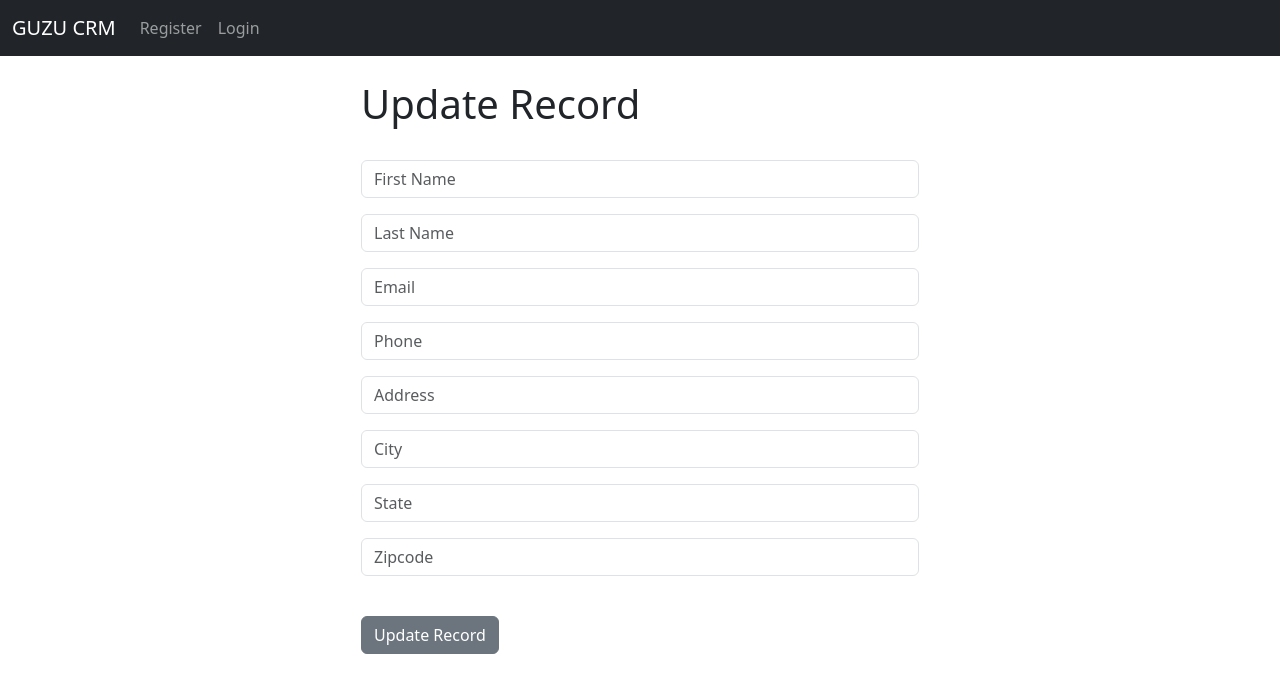
After one commit to ricoguzu/Django-CRM-App, a Django app: template crm_app/templates/update_record.html in a window 1280 px wide. The commit adds this page. Shown: the top 693 px of the page. Run offline with Django 4.2, Linux system fonts and the light colour scheme; the template is opened without the code that fills it: values that come from a table or form of the project are taken from there, others are empty.

Commit message:
Update Record

```diff
--- a/crm_app/templates/add_record.html
+++ b/crm_app/templates/add_record.html
@@ -13,6 +13,8 @@
     <br/>
     <button type="submit" class="btn btn-secondary">Add Record</button>
 
+    <a href="{% url 'home' %}" class="btn btn-secondary">Back</a>
+
 </form>
 
 </div>
--- a/crm_app/templates/home.html
+++ b/crm_app/templates/home.html
@@ -30,8 +30,8 @@
 
     {% for record in records %}
         <tr>
-            <td>{{ record.first_name }}
-            {{ record.last_name }} </td>
+            <td><a href=" {% url 'record' record.id %}">{{ record.first_name }}
+            {{ record.last_name }}</a></td>
             <td>{{ record.email }}</td>
             <td>{{ record.phone }} </td>
             <td>{{ record.address }} </td>
@@ -39,7 +39,7 @@
             <td>{{ record.state }} </td>
             <td>{{ record.zipcode }} </td>
             <td>{{ record.created_at }} </td>
-            <td><a href=" {% url 'record' record.id %}">{{ record.id }}</a></td>
+            <td><a href=" {% url 'record' record.id %}">{{ record.id }}</td>
 
         </tr>
 
--- a/crm_app/templates/record.html
+++ b/crm_app/templates/record.html
@@ -30,6 +30,8 @@
 
 <a href="{% url 'home' %}" class="btn btn-secondary">Back</a>
 
-<a href="{% url 'delete_record' customer_record.id %}" class="btn btn-danger">Delete</a>
+<a href="{% url 'delete_record' customer_record.id  %}" class="btn btn-danger">Delete</a>
+
+<a href="{% url 'update_record' customer_record.id %}" class="btn btn-primary">Update Record</a>
 
 {% endblock  %}
--- /dev/null
+++ b/crm_app/templates/update_record.html
@@ -0,0 +1,19 @@
+{% extends 'base.html' %}
+
+{% block content %}
+<div class="col-md-6 offset-md-3">
+<h1> Update Record</h1>
+</br>
+
+<form method="POST">
+    {% csrf_token %}
+
+    {{form.as_p}}
+
+    <br/>
+    <button type="submit" class="btn btn-secondary">Update Record</button>
+
+</form>
+
+</div>
+{% endblock  %}
--- a/crm_app/urls.py
+++ b/crm_app/urls.py
@@ -7,7 +7,8 @@ urlpatterns = [
     path('logout/', views.logout_user, name='logout'),
     path('register/', views.register_user, name='register'),
     path('record/<int:pk>', views.customer_record, name='record'),
-    path('delete_record/<int:pk>', views.delete_record, name='delete_ record'),
+    path('delete_record/<int:pk>', views.delete_record, name='delete_record'),
     path('add_record/', views.add_record, name='add_record'),
+    path('update_record/<int:pk>', views.update_record, name='update_record'),
 
 ]
```
Also changed, not shown: crm_app/views.py (+15 -0 lines).
